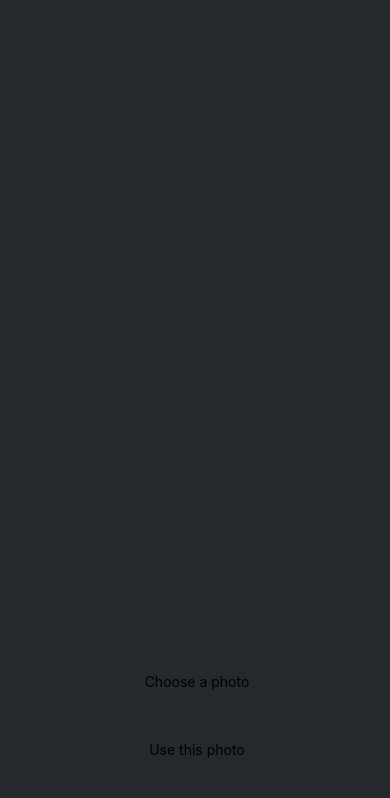
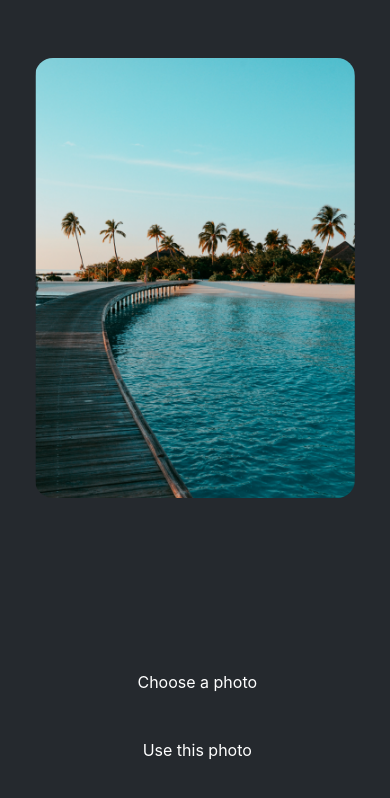
Before and after one commit to letticiaAndrade/StickerSmash, a React Native app: screen / in a window 390 px wide. Shown: the top 798 px of the page. Built offline with nearby package versions, Linux system fonts and the light colour scheme.

Commit message:
detalhes

```diff
--- a/App.js
+++ b/App.js
@@ -4,13 +4,13 @@ import { StyleSheet, Text, View } from 'react-native';
 import ImageViewer from './components/ImageView';
 import Button from './components/Button'
 
-const PlacehoulderImage = require('./assets/images/background-image.png')
+const PlaceholderImage = require('./assets/images/background-image.png')
 
 export default function App() {
   return (
     <View style={styles.container}>
       <View style= {styles.imageContainer}>
-        <ImageViewer placehoulderImageSource ={PlacehoulderImage}/>
+        <ImageViewer placeholderImageSource ={PlaceholderImage}/>
       </View>
       <View style= {styles.footerContainer}>
         <Button label={ "Choose a photo"}/>
--- a/components/Button.js
+++ b/components/Button.js
@@ -4,7 +4,7 @@ export default function Button ({label}) {
     return(
         <View style ={styles.buttonContainer}>
             <Pressable style ={styles.button} onPress={() => alert ('You pressed a button.')}>
-                <Text style={styles.buttonLabe}> {label}</Text>
+                <Text style={styles.buttonLabel}> {label}</Text>
             </Pressable>
         </View>
     );
```
